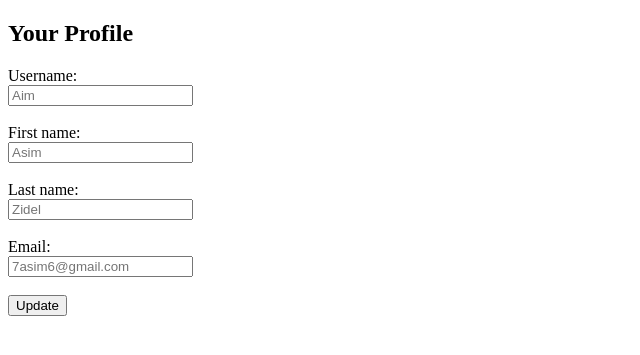
After one commit to 7aim/Zlores, a Django app: page /profile in a window 1280 px wide. The commit adds this page. Shown: the top 355 px of the page, without its empty margins (0-640 px from the left). Run offline with Django 5.2, Linux system fonts and the light colour scheme; a user stored in the database is signed in.

Commit message:
Profile settings page

```diff
--- /dev/null
+++ b/zlores/accounts/templates/profile.html
@@ -0,0 +1,27 @@
+<!DOCTYPE html>
+<html lang="tr">
+<head>
+  <meta charset="UTF-8">
+  <title>Your Profile</title>
+</head>
+<body>
+  <h2>Your Profile</h2>
+
+    <form action="{% url 'profile' %}" method="POST">
+        {% csrf_token %}
+        <label for="username">Username:</label><br>
+        <input type="text" id="username" name="username" placeholder="{{ user.username }}" ><br><br>
+
+        <label for="first_name">First name:</label><br>
+        <input type="text" id="first_name" name="first_name" placeholder="{{ user.first_name }}" ><br><br>
+
+        <label for="last_name">Last name:</label><br>
+        <input type="text" id="last_name" name="last_name" placeholder="{{ user.last_name }}" ><br><br>
+
+        <label for="email">Email:</label><br>
+        <input type="text" id="email" name="email" placeholder="{{ user.email }}" ><br><br>
+
+        <button type="submit">Update</button>
+    </form>
+</body>
+</html>
--- a/zlores/accounts/templates/register.html
+++ b/zlores/accounts/templates/register.html
@@ -7,7 +7,7 @@
 <body>
   <h2>Register Form</h2>
 
-  <form action="/register" method="POST">
+  <form action="{% url 'register' %}" method="POST">
     {% csrf_token %}
     <label for="username">Username:</label><br>
     <input type="text" id="username" name="username" required><br><br>
--- a/zlores/accounts/urls.py
+++ b/zlores/accounts/urls.py
@@ -5,4 +5,5 @@ urlpatterns = [
     path('register', views.register_request, name='register'),
     path('login', views.login_request, name='login'),
     path('logout', views.logout_request, name='logout'),
+    path('profile', views.profile_request, name='profile'),
 ]
--- a/zlores/accounts/views.py
+++ b/zlores/accounts/views.py
@@ -1,8 +1,8 @@
 from django.shortcuts import render, redirect
 from django.contrib.auth import authenticate, login, logout
 from django.contrib.auth.models import User
+from django.contrib.auth.decorators import login_required
 
-# Create your views here.
 def login_request(request):
     if request.method == "POST":
         username = request.POST['username']
@@ -12,7 +12,7 @@ def login_request(request):
 
         if user is not None:
             login(request,user)
-            return render(request, 'home.html')
+            return redirect('/')
 
     return render(request, 'login.html')
 
@@ -22,10 +22,10 @@ def register_request(request):
         first_name = request.POST['first_name']
         last_name = request.POST['last_name']
         email = request.POST['email']
-        password = request.POST['password']
+        password = request.POST.get('password')
 
         if User.objects.filter(username=username).exists() or User.objects.filter(email=email).exists():
-            return render(request, 'index.html')
+            return redirect('/')
         else:
             user = User.objects.create_user(username=username, first_name=first_name, last_name=last_name, email=email, password=password)
             user.save()
@@ -36,3 +36,25 @@ def register_request(request):
 def logout_request(request):
     logout(request)
     return redirect('/')
+
+@login_required
+def profile_request(request):
+    if request.method == "POST":
+        user = request.user
+
+        if request.POST['username']:
+            user.username = request.POST['username']
+        if request.POST['first_name']:
+            user.first_name = request.POST['first_name']
+        if request.POST['last_name']:
+            user.last_name = request.POST['last_name']
+        if request.POST['email']:
+            user.email = request.POST['email']
+
+        if User.objects.filter(username=user.username).exclude(id=user.id).exists() or User.objects.filter(email=user.email).exclude(id=user.id).exists():
+            return redirect('/')
+        else:
+            user.save()
+            return redirect('/')
+
+    return render(request, 'profile.html')
--- a/zlores/core/templates/home.html
+++ b/zlores/core/templates/home.html
@@ -37,6 +37,7 @@
     <div class="menu">
         {% if user.is_authenticated %}
             <a href="{% url 'logout' %}">Logout</a>
+            <a href="{% url 'profile' %}">Profile</a>
         {% else %}
             <a href="{% url 'login' %}">Login</a>
             <a href="{% url 'register' %}">Register</a>
```
Also changed, not shown: zlores/db.sqlite3.
